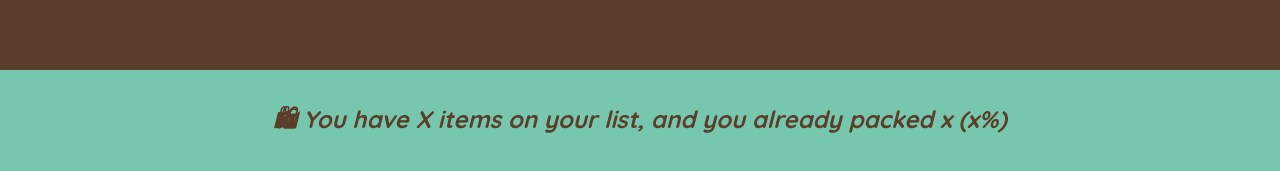
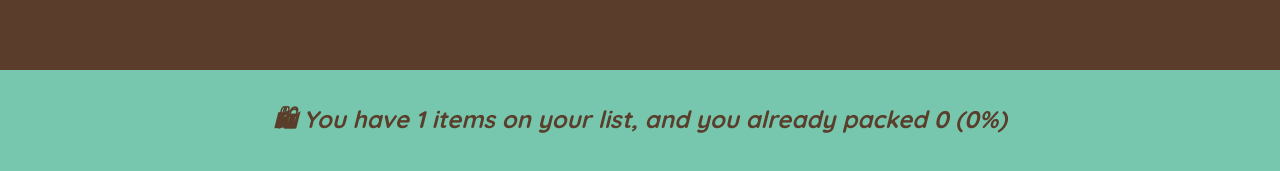
Before and after one commit to lejonu/Travel-List, a React (Create React App) app: page / in a window 1280 px wide. Both pictures are taken after typing "Sample" into the empty fields and a click on the button "ADD". Shown: the part 625-796 px from the top of the page. Built offline with nearby package versions, Linux system fonts and the light colour scheme.

Commit message:
Calculating Statistics as Derived State

```diff
--- a/src/App.js
+++ b/src/App.js
@@ -31,7 +31,7 @@
         onDeleteItem={handleDeleteItem}
         onToggleItem={handleToggleItem}
       />
-      <Stats />
+      <Stats items={items} />
     </div>
   );
 }
@@ -142,13 +142,34 @@
   );
 }
 
-function Stats() {
+function Stats({ items }) {
+  if (!items.length)
+    return (
+      <p className="stats">
+        <em>
+          Start adding some items to your packing list 🚀{" "}
+        </em>
+      </p>
+    );
+
+  const numItems = items.length;
+  const numPacked = items.filter(
+    item => item.packed
+  ).length;
+  const percentage = parseFloat(
+    ((numPacked / numItems) * 100).toFixed(2)
+  );
+
   return (
     <footer className="stats">
-      <em>
-        🛍 You have X items on your list, and you already
-        packed x (x%)
-      </em>
+      {percentage === 100 ? (
+        <em>You got everything! Ready to go 🛫 </em>
+      ) : (
+        <em>
+          🛍 You have {numItems} items on your list, and you
+          already packed {numPacked} ({percentage}%)
+        </em>
+      )}
     </footer>
   );
 }
```
